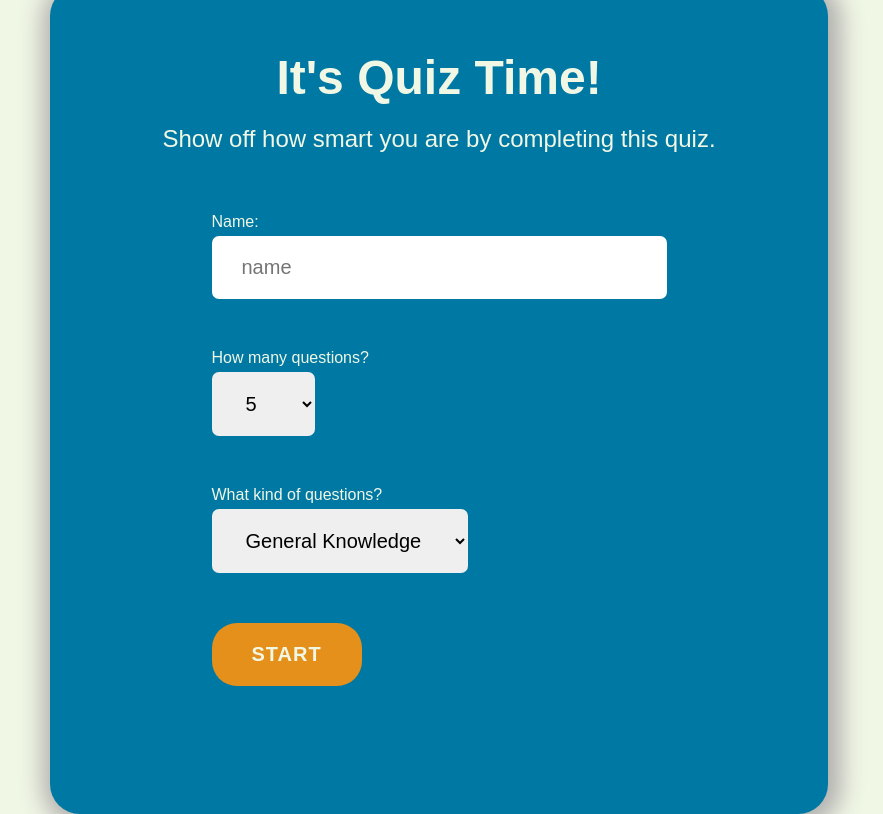
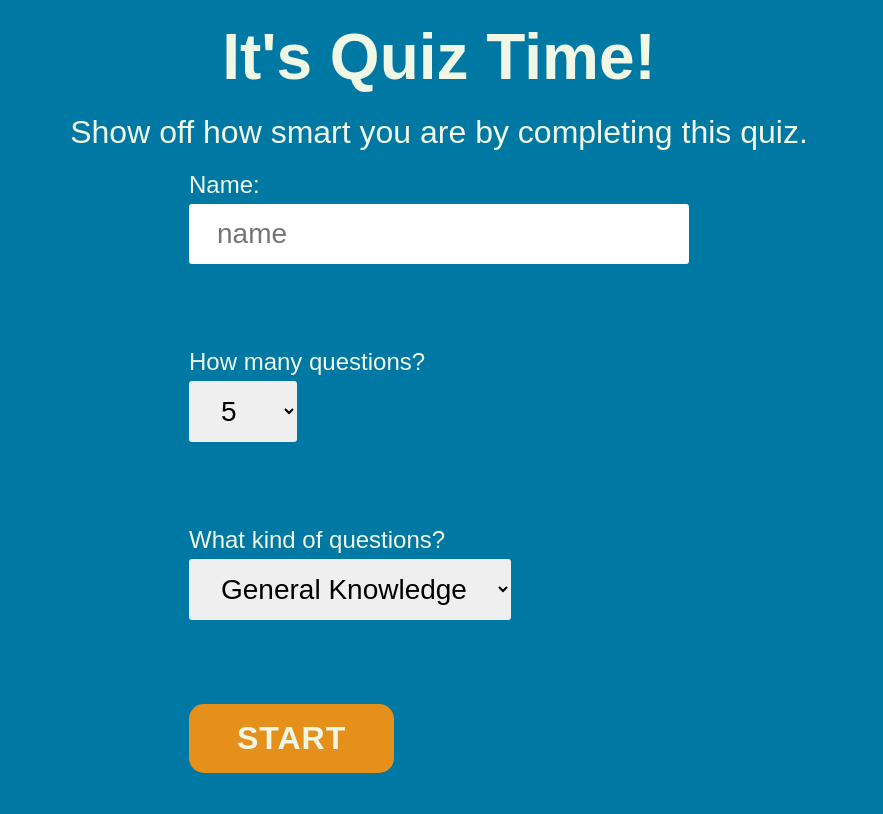
Before and after one commit to nodyalclaydon/Quiz-Game, a plain HTML site: page index.html in a window 1536 px wide. Shown: the whole page, without its empty margins (329-1212 px from the left). Drawn offline with Linux system fonts and the light colour scheme.

Commit message:
style: improved responsiveness

```diff
--- a/index.css
+++ b/index.css
@@ -13,24 +13,19 @@
 }
 
 body {
-    background: var(--white);
+    background: var(--blue);
+    height: 100vh;
 }
 
 section {
     flex-direction: column;
+    justify-content: space-around;
     align-items: center;
     border-radius: 30px;
-    position: absolute;
-    width: 300px;
-    height: 350px;
-    left: 0;
-    right: 0;
-    bottom: 0;
-    top: 0;
+    height: 90%;
+    width: fit-content;
     margin: auto;
-    padding: 1em;
-    background-color: var(--blue);
-    box-shadow: 3px 3px 25px 10px #afadad;
+    padding: 20px;
 }
 
 h1, h2, p {
@@ -45,26 +40,27 @@ h1, h2, p {
     display: flex;
     flex-direction: column;
     position: relative;
-    width: 70%;
+    width: 80%;
     max-width: 500px;
     color: var(--white);
 }
 
 #setup-header {
-    font-size: 1.6rem;
+    font-size: 4rem;
 }
 
 #setup-text {
-    font-size: 1rem;
+    font-size: 2rem;
 }
 
 #name,
 #quiz-length,
 #quiz-type {
-    font-size: .75rem;
+    font-size: 1.75rem;
     padding: .5em 1em;
     border-radius: 3px;
     border: none;
+    margin-bottom: 3em;
 }
 
 .setup-container h1,
@@ -76,12 +72,14 @@ h1, h2, p {
 
 label {
     margin-bottom: 5px;
+    font-size: 1.5rem;
 }
 
 /* BUTTONS */
 
 #start-btn,
 #restart {
+    font-size: 2rem;
     text-transform: uppercase;
     letter-spacing: 1px;
     font-weight: bold;
@@ -104,6 +102,7 @@ label {
 /* SPINNER */
 .spinner-container {
     display: none;
+    width: 50%;
 }
 
 #spinner {
@@ -128,7 +127,7 @@ label {
 
 /* QUIZ STYLES */
 #question-display {
-    font-size: 1rem;
+    font-size: 2.5rem;
     text-align: center;
     font-weight: 400;
 }
@@ -138,7 +137,16 @@ label {
     justify-content: space-around;
 }
 
+#player-score-display {
+    font-size: 4rem;
+}
+
+#question-count {
+    font-size: 1.5rem;
+}
+
 .answer {
+    font-size: 3rem;
     background-color: var(--darkblue);
     padding: .5em;
     border-radius: 3px;
@@ -167,110 +175,7 @@ label {
     justify-content: space-around;
 }
 
-/* MEDIA QUERIES */
-
-@media (min-width: 1000px) {
-    section {
-        width: 450px;
-        height: 500px;
-        padding: 3em;
-    }
-
-    #setup-header {
-        font-size: 2.5rem;
-    }
-
-    #setup-text {
-        font-size: 1.25rem;
-        margin-bottom: 40px;
-    }
-
-    #name,
-    #quiz-length,
-    #quiz-type {
-        font-size: 1rem;
-        padding: .75em 1.25em;
-        border-radius: 5px;
-        margin-bottom: 40px;
-    }
-
-    #start-btn,
-    #restart {
-        border-radius: 25px;
-        padding: .75em 1.75em;
-        font-size: 1rem;
-    }
-    /* QUIZ */
-    #question-display {
-        font-size: 1.5rem;
-    }
-
-    #player-score-display {
-        font-size: 2rem;
-    }
-
-    .answer {
-        padding: 1em;
-        font-size: 1.25rem;
-    }
-
-    /* RESULTS */
-    #results-header,
-    #results-score {
-        font-size: 2rem;
-    }
+#results-header,
+#results-score {
+    font-size: 3.5rem;
 }
-
-@media (min-width: 1400px) {
-    section {
-        width: 650px;
-        height: 700px;
-        padding: 4em;
-    }
-
-    #setup-header {
-        font-size: 3rem;
-    }
-
-    #setup-text {
-        font-size: 1.5rem;
-        margin-bottom: 60px;
-    }
-
-    #name,
-    #quiz-length,
-    #quiz-type {
-        font-size: 1.25rem;
-        padding: 1em 1.5em;
-        border-radius: 7px;
-        margin-bottom: 50px;
-    }
-
-    #start-btn,
-    #restart {
-        border-radius: 25px;
-        padding: 1em 2em;
-        font-size: 1.25rem;
-    }
-
-    /* QUIZ */
-    #question-display,
-    #question-count {
-        font-size: 2rem;
-    }
-
-    #player-score-display {
-        font-size: 3rem;
-    }
-
-    .answer {
-        padding: 1.25em;
-        font-size: 1.5rem;
-    }
-
-    /* RESULTS */
-    #results-header,
-    #results-score {
-        font-size: 3rem;
-    }
-}
--- a/index.html
+++ b/index.html
@@ -41,7 +41,7 @@
                         <option value="History">History</option>
                     </select>
                 </div>
-                <input type="submit" value="Start" id="start-btn">
+                <button id="start-btn">start</button>
             </form>
         </section>
 
--- a/index.js
+++ b/index.js
@@ -101,7 +101,7 @@ function nextQuestion() {
     } else {
         setTimeout(() => {
             quizContainer.style.display = "flex"
-            questionCountDisplay.innerHTML = `Question ${questionCounter}`
+            questionCountDisplay.innerHTML = `Question ${questionCounter} of ${totalQuestions}`
             scoreDisplay.innerHTML = `${playerName}'s Score: ${score}`
             questionDisplay.innerHTML = questions[count].question
             for (let i = answerObject.children.length; i >= 0; i--) { //this for loop randomizes the order of answers
@@ -134,6 +134,7 @@ function showResults() {
     setTimeout(() => {
         let possibleScore = totalQuestions * 10 //used to calculate score percentage
         quizResultsContainer.style.display = "flex"
+        quizContainer.style.display = "none"
         score >= totalQuestions * correctBonus/2 ? finalScoreHeader.innerHTML = `Congrats, ${playerName}!` :
             finalScoreHeader.innerHTML = `Eh, not very good, ${playerName}`
         finalScoreDisplay.innerHTML = `You scored ${score} points, which is ${score / possibleScore * 100}%`
```
